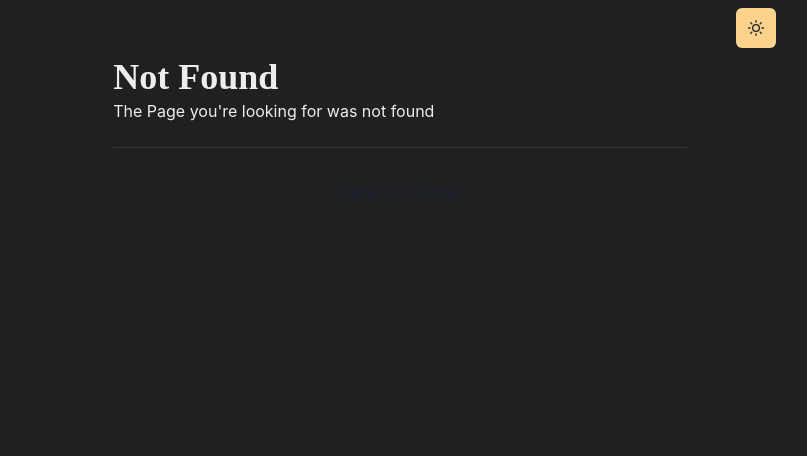
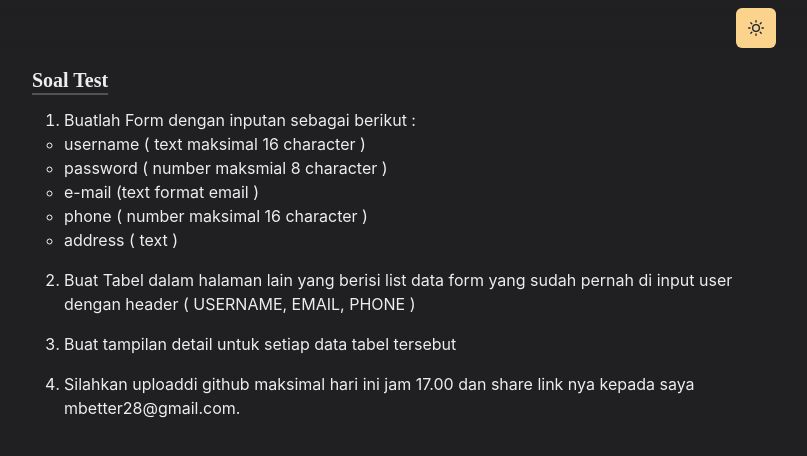
Before and after one commit to theokunto/onlineassessmentinticorpora, a Next.js app: page /B01 in a window 1280 px wide. Before the commit this address had no page. Shown: the top 456 px of the page, without its empty margins (240-1047 px from the left). Built offline with nearby package versions, Linux system fonts and the light colour scheme; a web font is replaced by a local one.

Commit message:
adding b01 page

```diff
--- /dev/null
+++ b/pages/B01.js
@@ -0,0 +1,44 @@
+import {Heading} from "@chakra-ui/react";
+import Section from "../components/section";
+
+export default function B01() {
+    return (
+        <Section delay={0.1}>
+            <Heading as="h3" variant="section-title">
+                Soal Test
+            </Heading>
+            <ol style={{ marginLeft: "2rem" }}>
+                <li style={{ marginBottom: '1rem' }}> Buatlah Form dengan inputan sebagai berikut :
+                    <ul>
+                        <li>
+                            username ( text maksimal 16 character )
+                        </li>
+                        <li>
+                            password ( number maksmial 8 character )
+                        </li>
+                        <li>
+                            e-mail (text format email )
+                        </li>
+                        <li>
+                            phone ( number maksimal 16 character )
+                        </li>
+                        <li>
+                            address ( text )
+                        </li>
+                    </ul>
+                </li>
+                <li style={{ marginBottom: '1rem' }}>
+                    Buat Tabel dalam halaman lain yang berisi list data form yang sudah pernah di input user dengan header ( USERNAME, EMAIL, PHONE )
+                </li>
+                <li style={{ marginBottom: '1rem' }}>
+                    Buat tampilan detail untuk setiap data tabel tersebut
+                </li>
+                <li style={{ marginBottom: '1rem' }}>
+                    Silahkan uploaddi github maksimal hari ini jam 17.00 dan share link nya kepada saya mbetter28@gmail.com.
+                </li>
+            </ol>
+            {/* </Paragraph> */}
+
+        </Section>
+    )
+}
```
